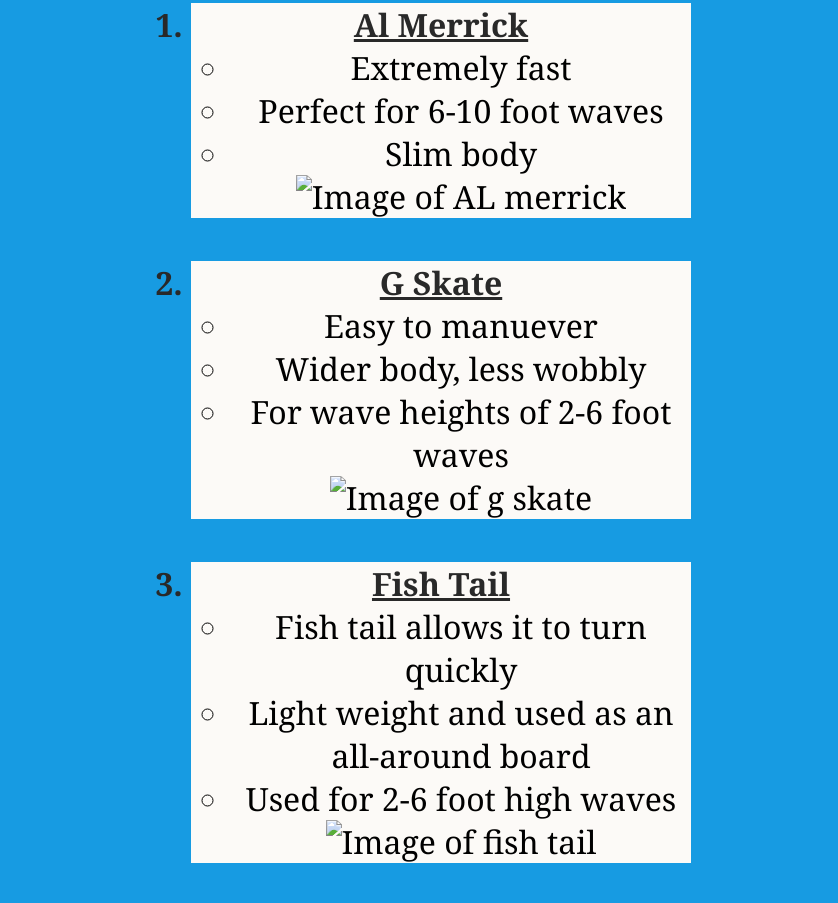
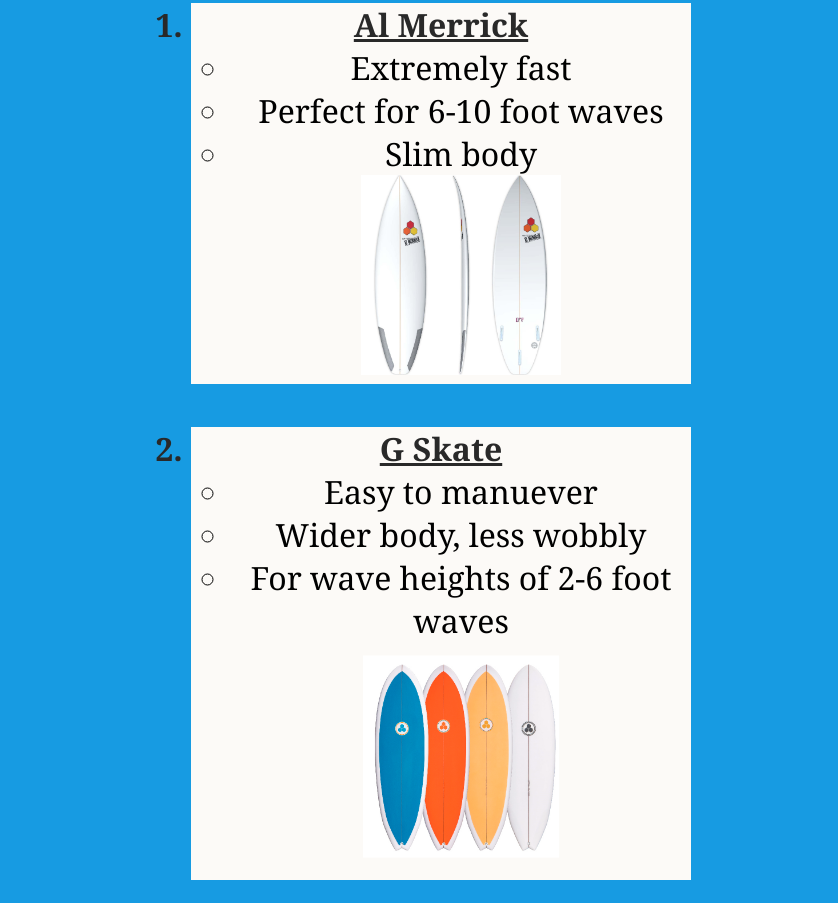
Before and after one commit to Lukestarr11/Is201-help, a plain HTML site: page Scratch.html in a window 1280 px wide. Shown: the part 424-1327 px from the top of the page, without its empty margins (219-1057 px from the left). Drawn offline with Linux system fonts and the light colour scheme.

Commit message:
Update Scratch.html

```diff
--- a/Scratch.html
+++ b/Scratch.html
@@ -29,7 +29,7 @@
                 <li>Extremely fast </li>
             <li>Perfect for 6-10 foot waves</li>
             <li>Slim body</li>
-                <img src="assets/img/Al merrick.jpeg" alt="Image of AL merrick">
+                <img src="bootstrap/assets/img/Al merrick.jpeg" alt="Image of AL merrick">
             </ul>
         </div>
        <br>
@@ -39,7 +39,7 @@
             <li>Easy to manuever</li>
             <li>Wider body, less wobbly</li>
             <li>For wave heights of 2-6 foot waves</li>
-            <img src="assets/img/g skate.jpeg" alt="Image of g skate">
+            <img src="bootstrap/assets/img/g skate.jpeg" alt="Image of g skate">
         </ul>
        </div>
        <br>
@@ -49,7 +49,7 @@
             <li>Fish tail allows it to turn quickly</li>
             <li>Light weight and used as an all-around board</li>
             <li>Used for 2-6 foot high waves</li>
-            <img src="assets/img/fish board.webp" alt="Image of fish tail">
+            <img src="bootstrap/assets/img/fish board.webp" alt="Image of fish tail">
 
         </ul>
        </div>
```
